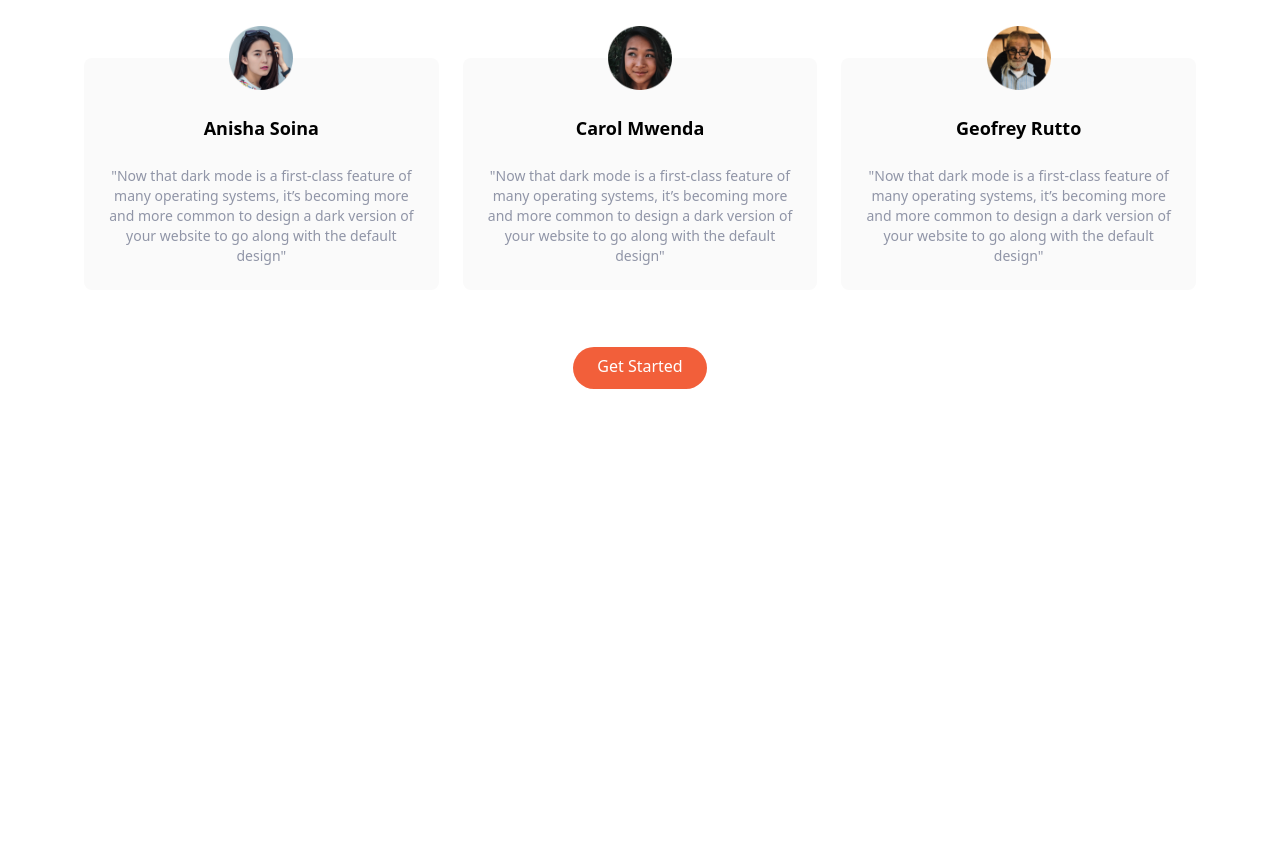
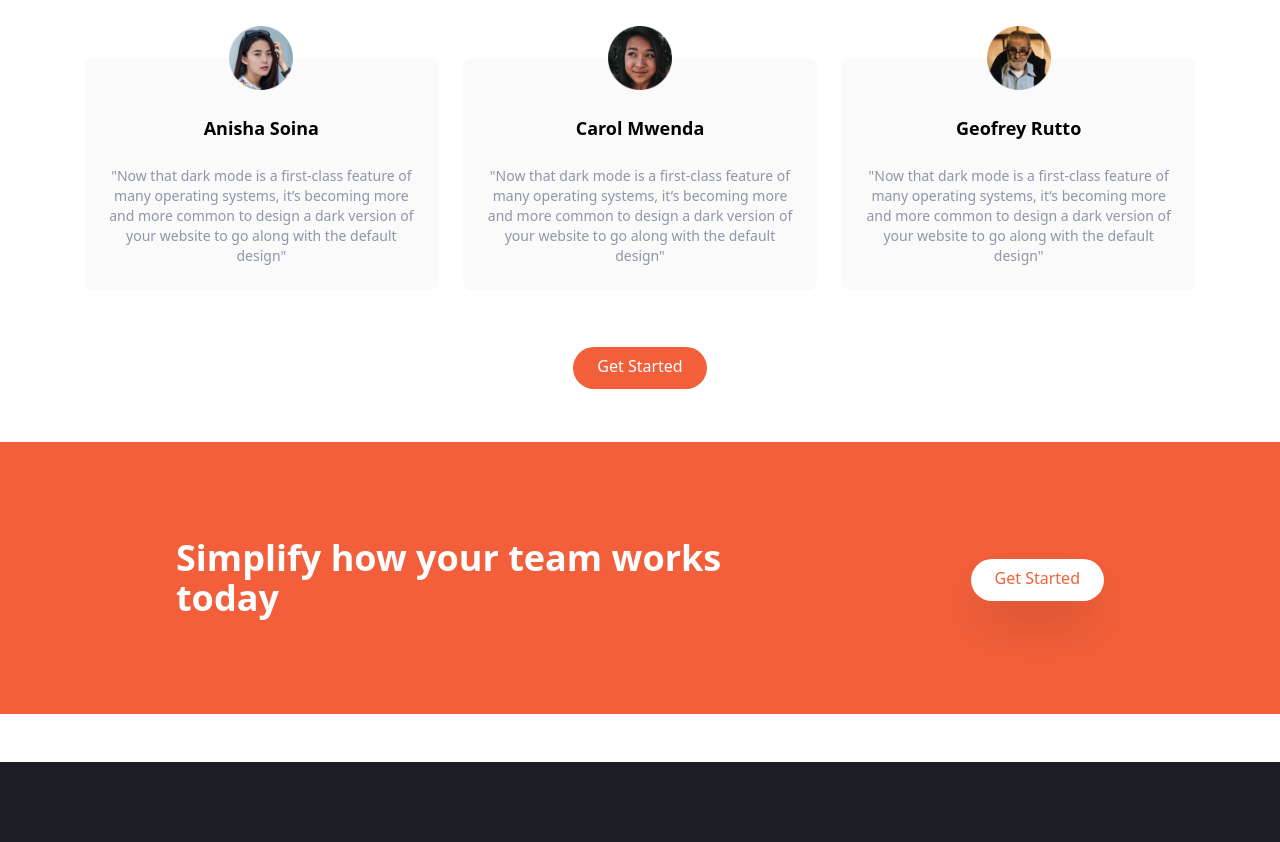
Before and after one commit to mairura/tailwindcss, a website: page index.html in a window 1280 px wide. Shown: the part 1386-2228 px from the top of the page. Before the commit the page ends 1828 px from the top, so only its background shows below. Drawn offline with Linux system fonts and the light colour scheme.

Commit message:
finished cta page started on footer page

```diff
--- a/index.html
+++ b/index.html
@@ -156,5 +156,26 @@
             </div>
         </div>
     </section>
+
+    <!-- CTA Section -->
+    <section id="cta" class="bg-brightRed">
+        <!-- Flex Container -->
+        <div class="container flex flex-col items-center justify-between px-6 py-24 mx-auto space-y-12 md:my-12 md:flex-row md:space-y-0">
+            <!-- Heading -->
+            <h2 class="text-5xl font-bold leading-tight text-center text-white md:text-4xl md:max-w-xl md:text-left">Simplify how your team works today</h2>
+            <!-- Button -->
+            <div>
+                <a href="#" class="p-3 px-6 pt-2 text-brightRed bg-white rounded-full shadow-2xl baseline hover:bg-gray-900">Get Started</a>
+            </div>
+        </div>
+    </section>
+
+    <!-- Footer -->
+    <footer class="bg-veryDarkBlue">
+        <div class="container flex flex-col-reverse justif-between px-6 py-10 mx-auto space-y-8 md:flex-row md:space-y-0">
+            <!-- Logo and Social Links Container -->
+            <div class="flex flex-col-reverse items-center justify-between space-y-12 md:flex col md:space-y-0 md:items-start"></div>
+        </div>
+    </footer>
 </body>
 </html>
```
Also changed, not shown: css/main.css.
